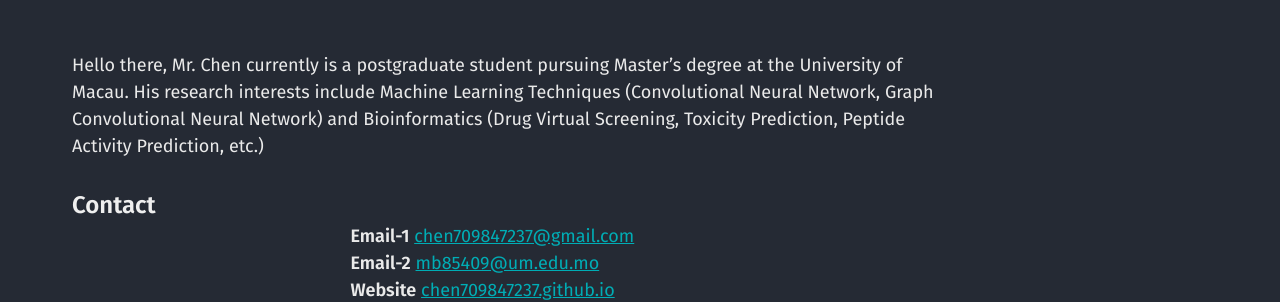
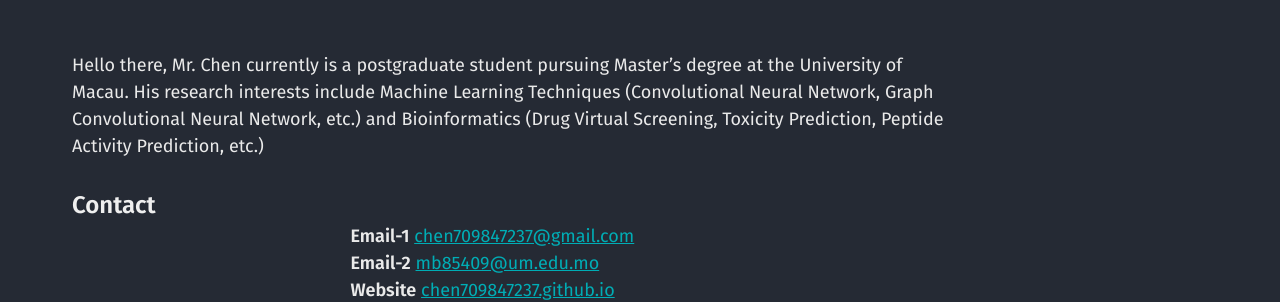
Before and after one commit to chen709847237/chen709847237, a Jekyll site: the page built from cv.md, in a window 1280 px wide and 900 px high. Shown: the part 383-685 px from the top of the window. Built offline with Jekyll 4.4.1, drawn with Linux system fonts in a browser that asks for light colours.

Commit message:
Update cv.json

```diff
--- a/_data/cv.json
+++ b/_data/cv.json
@@ -7,7 +7,7 @@
     "email2": "mb85409@um.edu.mo",
     "phone": ,
     "website": "chen709847237.github.io",
-    "summary": "Hello there, Mr. Chen currently is a postgraduate student pursuing Master's degree at the University of Macau. His research interests include Machine Learning Techniques (Convolutional Neural Network, Graph Convolutional Neural Network) and Bioinformatics (Drug Virtual Screening, Toxicity Prediction, Peptide Activity Prediction, etc.)",
+    "summary": "Hello there, Mr. Chen currently is a postgraduate student pursuing Master's degree at the University of Macau. His research interests include Machine Learning Techniques (Convolutional Neural Network, Graph Convolutional Neural Network, etc.) and Bioinformatics (Drug Virtual Screening, Toxicity Prediction, Peptide Activity Prediction, etc.)",
     "location": {
       "address": "University of Macau, Avenida da Universidade",
       "postalCode": "",
```
